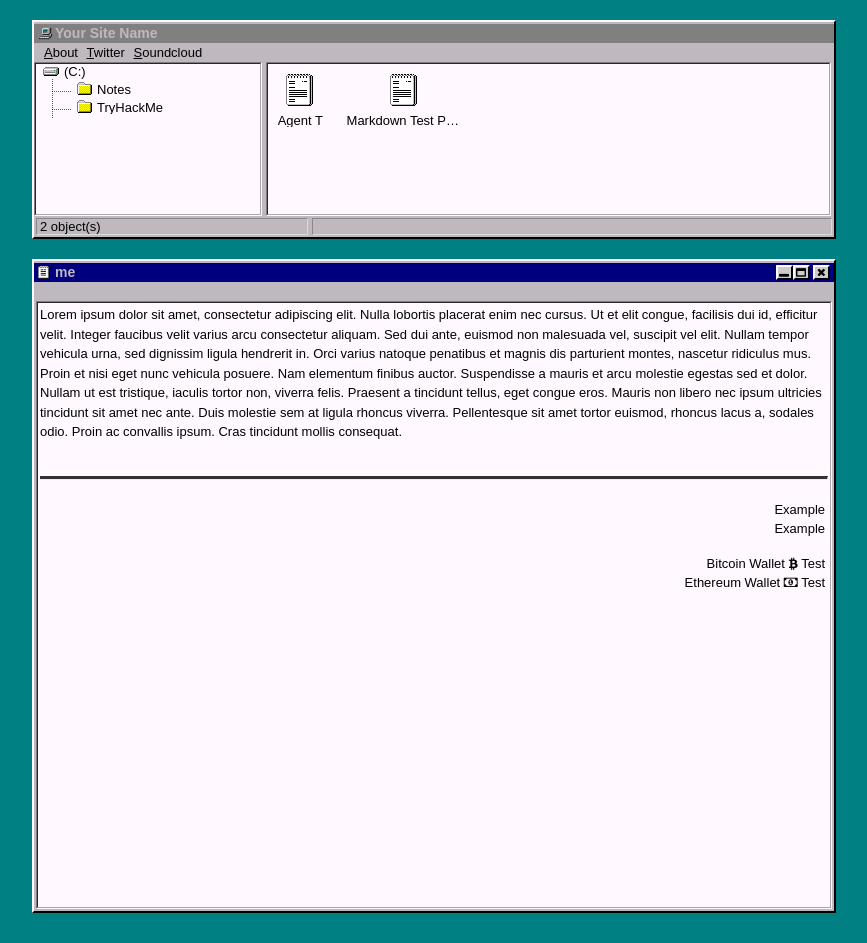
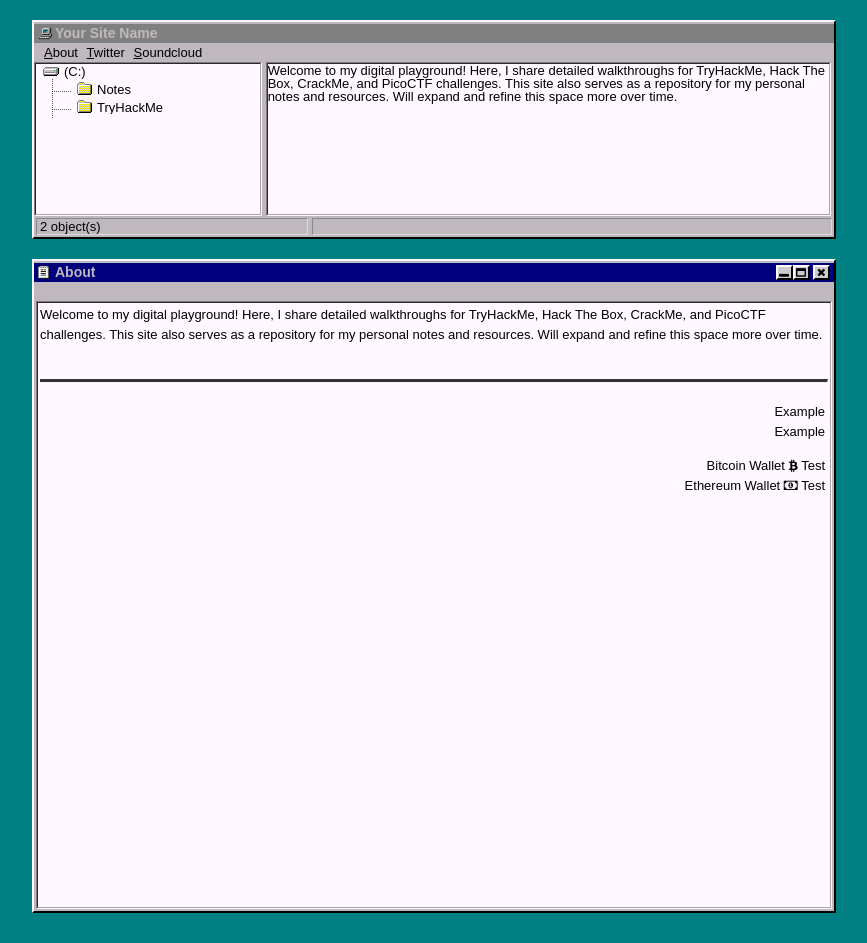
Before and after one commit to friesalafrancais/friesalafrancais.github.io, a Jekyll site: the page built from me/index.md, in a window 1280 px wide. Shown: the whole page, without its empty margins (206-1073 px from the left). Built offline with Jekyll 4.4.1, drawn with Linux system fonts in a browser that asks for light colours.

Commit message:
Update index.md

```diff
--- a/me/index.md
+++ b/me/index.md
@@ -1,6 +1,6 @@
 ---
 layout: me
-title: me
+title: About
 ---
 
-Lorem ipsum dolor sit amet, consectetur adipiscing elit. Nulla lobortis placerat enim nec cursus. Ut et elit congue, facilisis dui id, efficitur velit. Integer faucibus velit varius arcu consectetur aliquam. Sed dui ante, euismod non malesuada vel, suscipit vel elit. Nullam tempor vehicula urna, sed dignissim ligula hendrerit in. Orci varius natoque penatibus et magnis dis parturient montes, nascetur ridiculus mus. Proin et nisi eget nunc vehicula posuere. Nam elementum finibus auctor. Suspendisse a mauris et arcu molestie egestas sed et dolor. Nullam ut est tristique, iaculis tortor non, viverra felis. Praesent a tincidunt tellus, eget congue eros. Mauris non libero nec ipsum ultricies tincidunt sit amet nec ante. Duis molestie sem at ligula rhoncus viverra. Pellentesque sit amet tortor euismod, rhoncus lacus a, sodales odio. Proin ac convallis ipsum. Cras tincidunt mollis consequat.
+Welcome to my digital playground! Here, I share detailed walkthroughs for TryHackMe, Hack The Box, CrackMe, and PicoCTF challenges. This site also serves as a repository for my personal notes and resources. Will expand and refine this space more over time.
```
